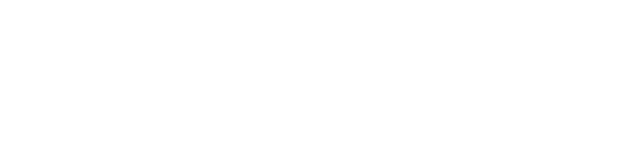
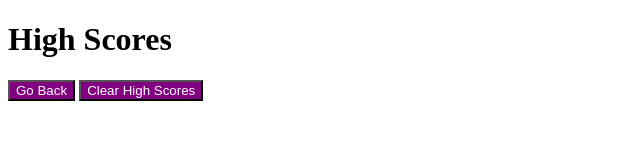
Before and after one commit to tober65/Javascript-Quiz, a plain HTML site: page high_scores.html in a window 1280 px wide. Shown: the whole page, without its empty margins (0-640 px from the left). Drawn offline with Linux system fonts and the light colour scheme.

Commit message:
Started high score page, implemented Go Back button

```diff
--- a/high_scores.html
+++ b/high_scores.html
@@ -0,0 +1,19 @@
+<!DOCTYPE html>
+<html lang="en">
+<head>
+    <meta charset="UTF-8">
+    <meta name="viewport" content="width=device-width, initial-scale=1.0">
+    <title>Document</title>
+
+    <link rel="stylesheet" href="style.css">
+</head>
+<body>
+    <h1>High Scores</h1>
+    <button onClick="goToHomepage()" class="purpleBtn">Go Back</button>
+    <button class="purpleBtn">Clear High Scores</button>
+
+
+
+    <script src="script.js"></script>
+</body>
+</html>
--- a/script.js
+++ b/script.js
@@ -15,3 +15,8 @@ function startTimer() {
         }
     }, 1000);
 }
+
+function goToHomepage() {
+    console.log("Go to homepage");
+    window.location.href = "./index.html"
+}
--- a/style.css
+++ b/style.css
@@ -10,7 +10,7 @@
     text-align: center;
 }
 
-#startBtn {
+.purpleBtn {
     color: white;
     background-color: purple;
 }
```
Also changed, not shown: index.html (+1 -1 lines).
